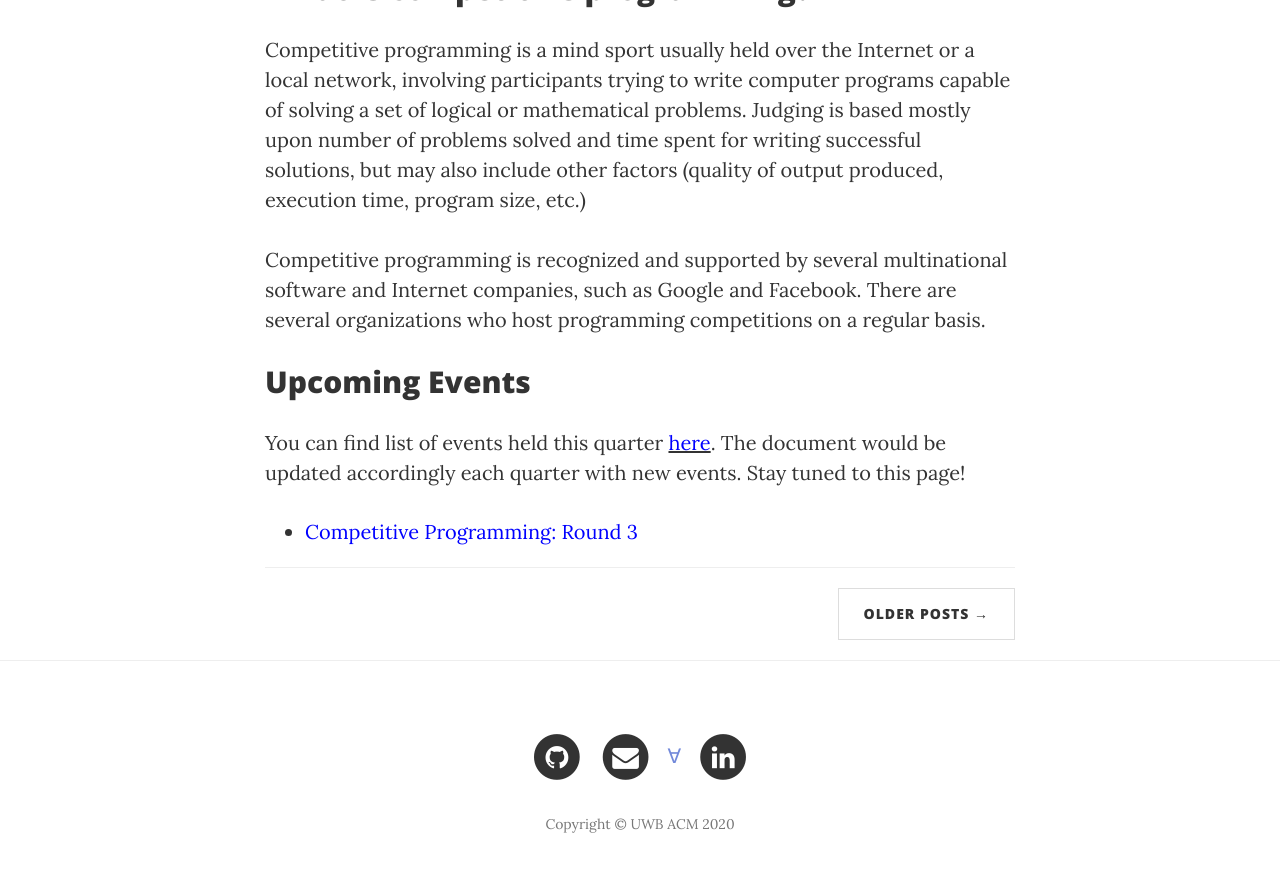
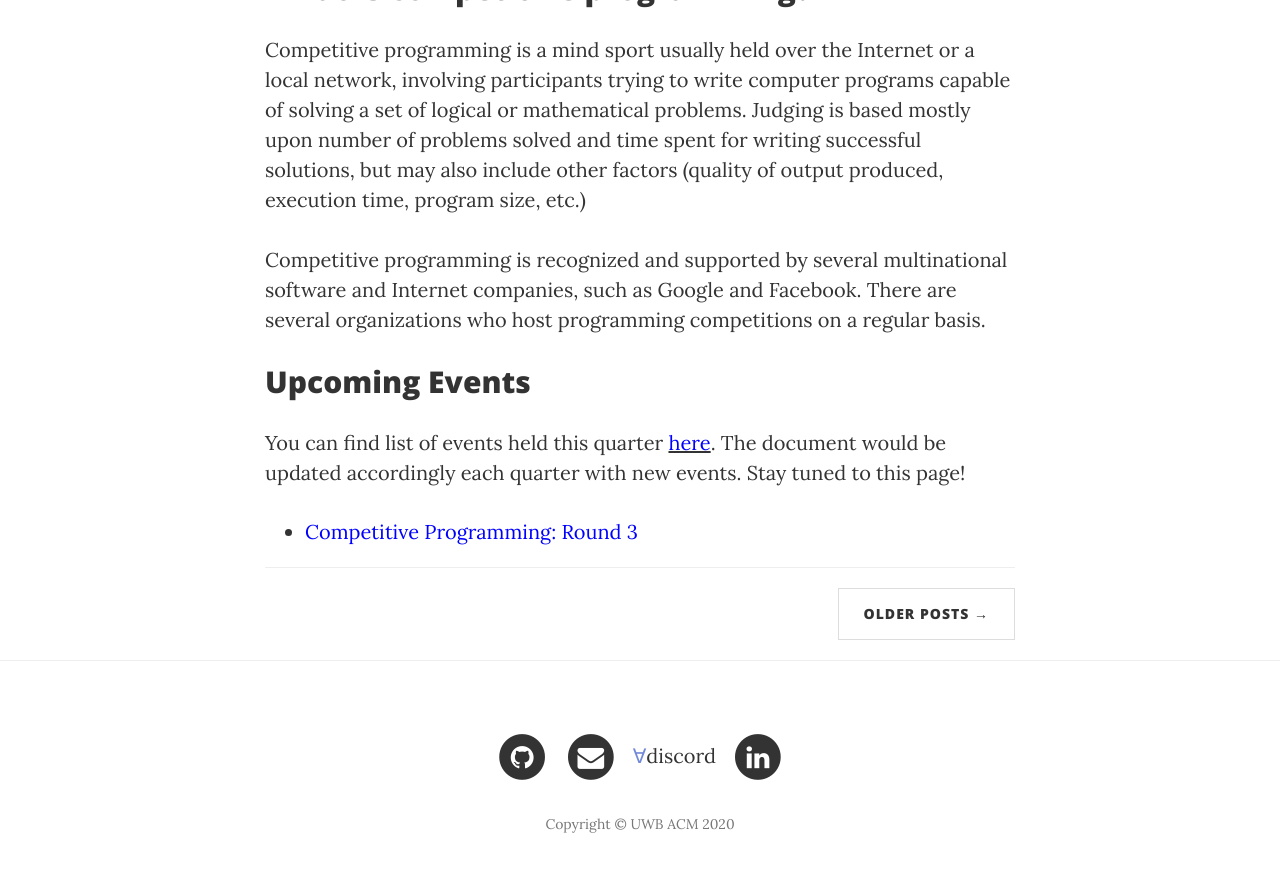
Before and after one commit to alanboy/competitive-programming, a Jekyll site: the page built from index.md, in a window 1280 px wide and 900 px high, scrolled down 722 px. Shown: the top 872 px of the window. Built offline with Jekyll 4.4.1, drawn with Linux system fonts in a browser that asks for light colours.

Commit message:
Fix discord icon

```diff
--- a/_layouts/default.html
+++ b/_layouts/default.html
@@ -172,7 +172,7 @@
                         </li>
                         <li>
                             <a href="https://discord.gg/2tWhanq">
-                                <span class="icon-discord"></span>
+                                <span class="icon-discord">discord</span>
                             </a>
                         </li>
                         <li>
```
